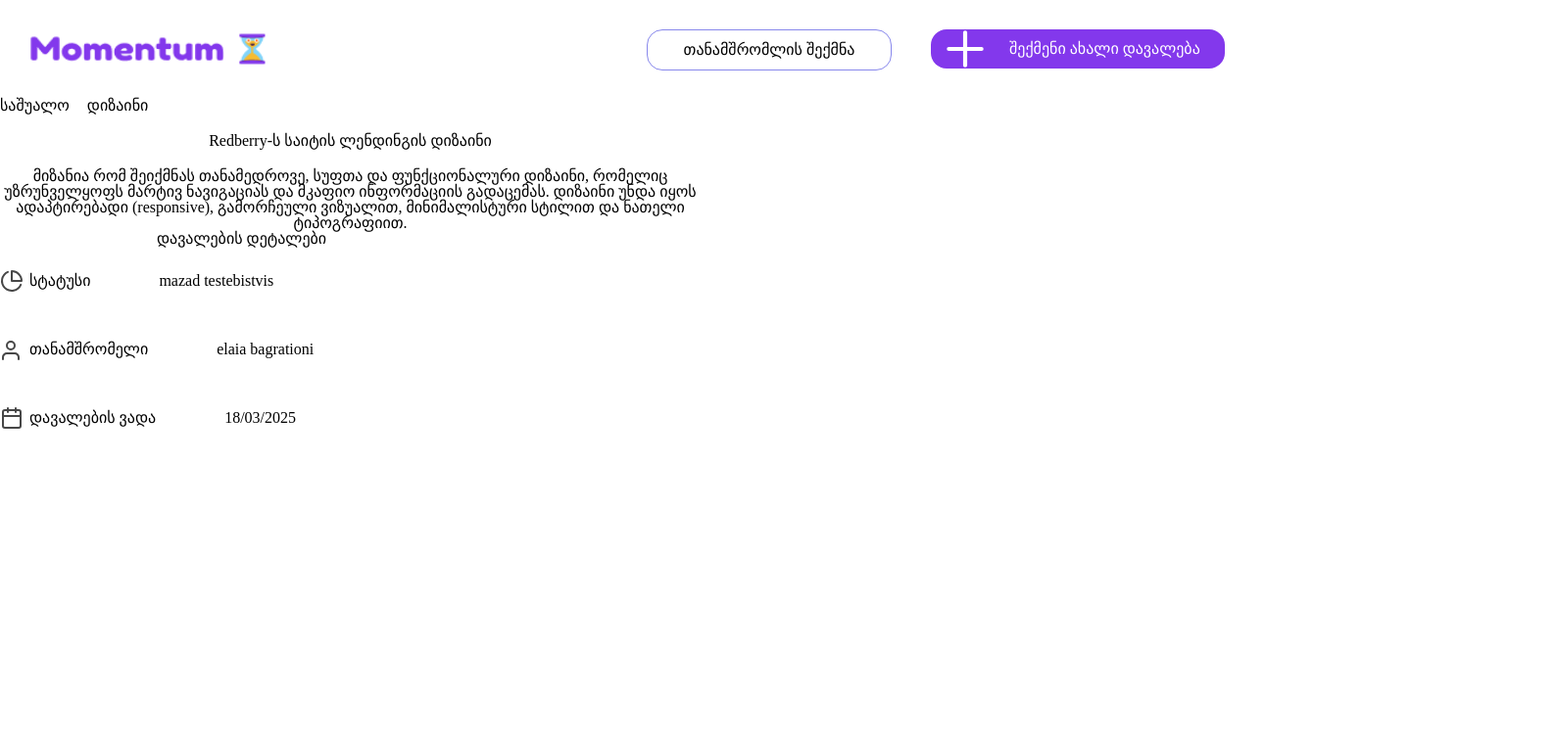
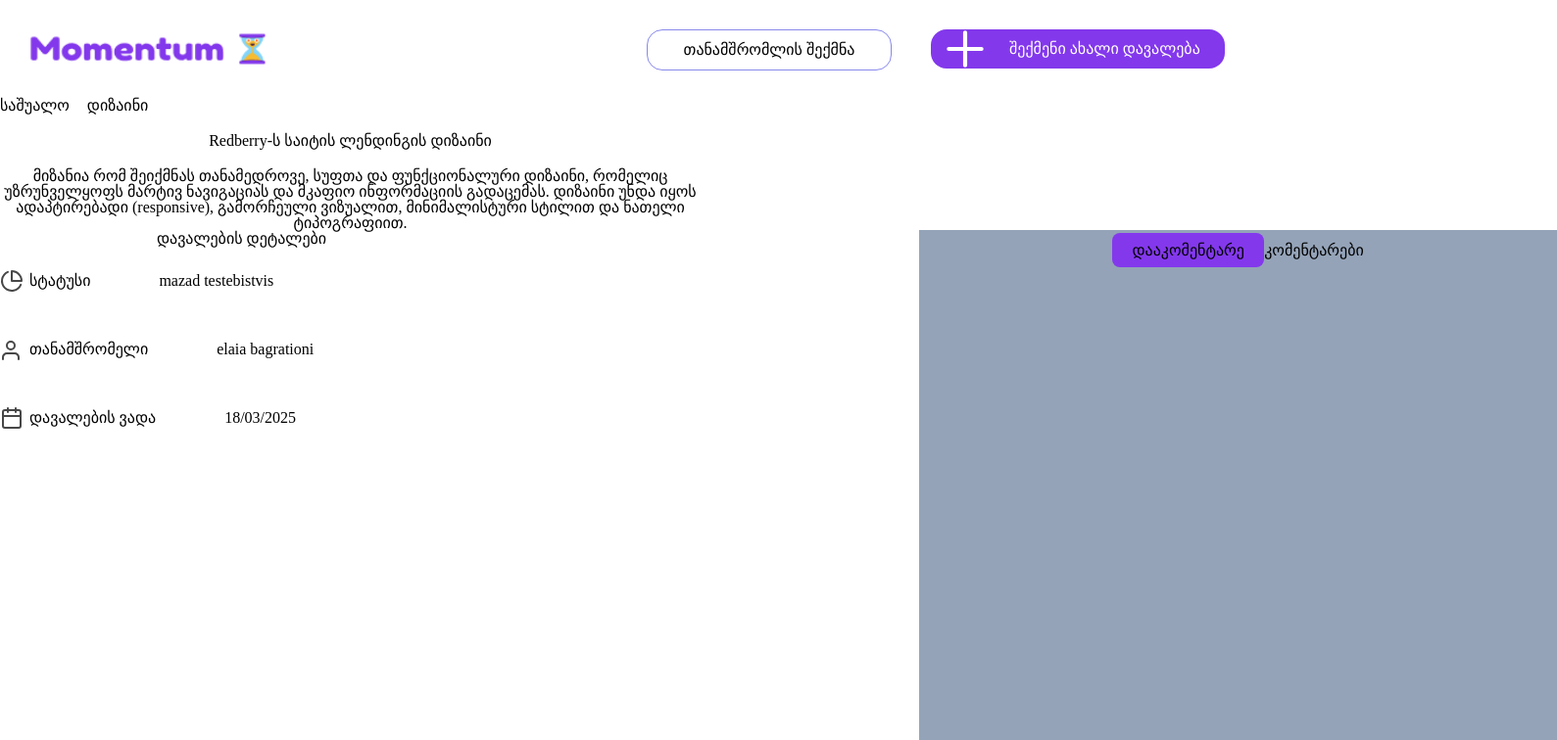
Before and after one commit to gaga-chituashvili/Project_For_Bootcamp, a React (Create React App) app in the folder workspace/: page /commentar in a window 1280 px wide. Shown: the top 756 px of the page at 98% size, 1589 px wide, since content can reach past the window. Built offline with nearby package versions, Linux system fonts and the light colour scheme.

Commit message:
add_commentar_page_some_style

```diff
--- a/workspace/src/pages/commentar/CommentarPage.jsx
+++ b/workspace/src/pages/commentar/CommentarPage.jsx
@@ -5,7 +5,8 @@ import calendar from "./calendar.svg"
 
 const CommentarPage = () => {
   return (
-    <section className="main_section">
+    <section className="main_section flex gap-x-[223px]">
+      <section>
       <section className="top-left_main_section flex flex-col gap-y-[20px] w-[715px]">
         <article className="flex gap-x-[18px]">
           <p>საშუალო</p>
@@ -43,6 +44,15 @@ const CommentarPage = () => {
             18/03/2025
         </article>
       </section>
+      </section>
+      <aside className="aside bg-slate-400 w-[741px] h-[975px]">
+       <textarea className="w-[651px] h-[135px] textre resize-none"/>
+       <button className="w-[155px] h-[35px] bg-[#8338EC] rounded-lg">დააკომენტარე</button>
+       <span>კომენტარები</span>
+       <section className="commentar_main_section">
+
+       </section>
+      </aside>
     </section>
   );
 };
```
